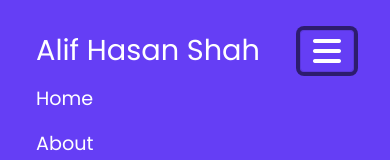
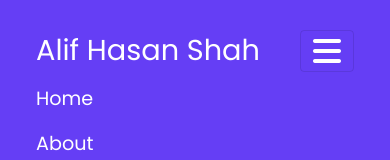
Before and after one commit to A4alif/portfolio, a plain HTML site: page index.html in a window 390 px wide. Both pictures are taken after a click on the button 327 px from the left and 50 px from the top of the page. Shown: the top 160 px of the page. Drawn offline with nearby package versions, Linux system fonts and the light colour scheme.

Commit message:
navbar toogler focus solved

```diff
--- a/css/style.css
+++ b/css/style.css
@@ -43,6 +43,12 @@ body {
 .navbar-brand {
   font-size: 1.8rem;
   color: white !important;
+}
+.navbar-toggler:focus,
+.navbar-toggler:active,
+.navbar-toggler-icon:focus {
+    outline: none;
+    box-shadow: none;
 }
 .navbar-bg{
   background-color: #653EF5 !important;
```
